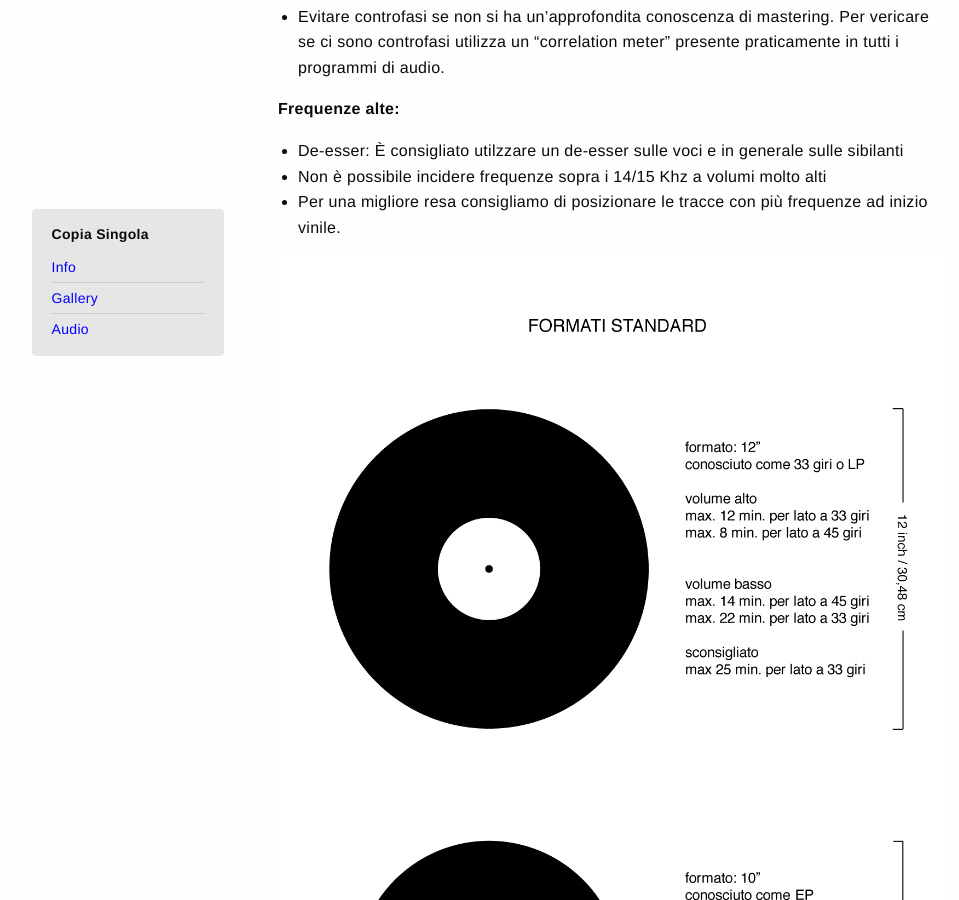
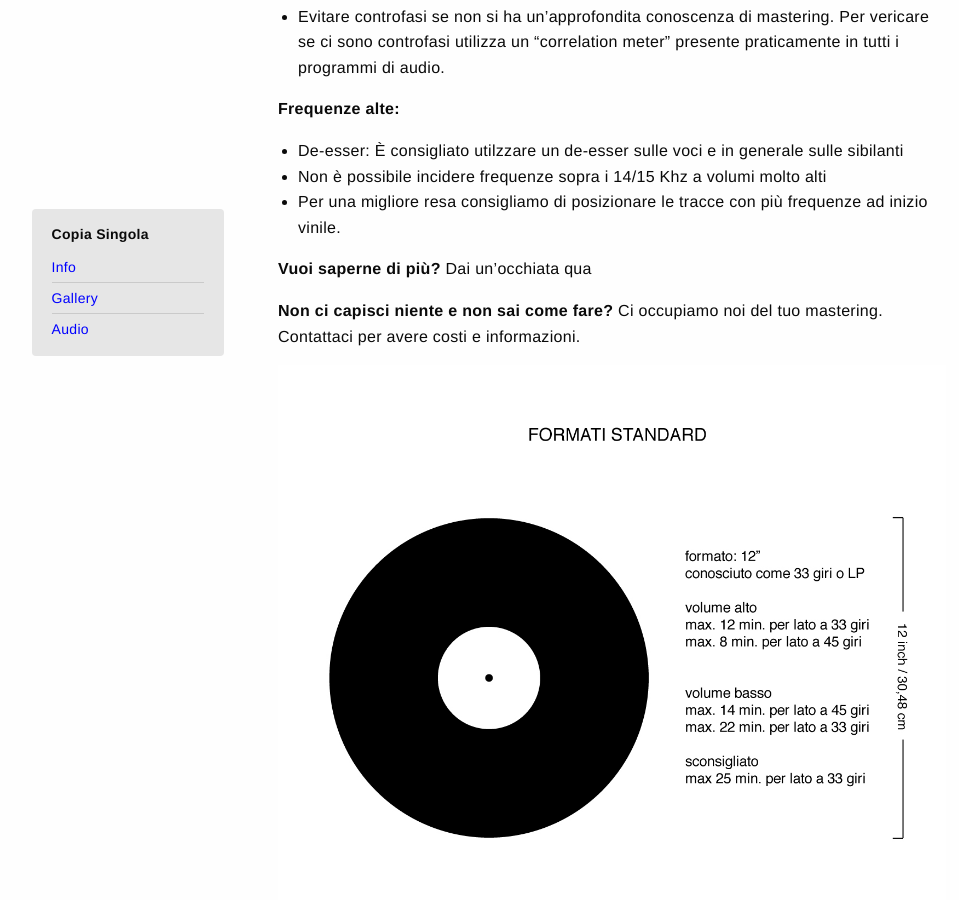
Before and after one commit to Vinilificio/Vinilificio.github.io, a Jekyll site: the page built from _pages/single-copy.md, in a window 1280 px wide and 900 px high, scrolled down 1412 px. Shown: the whole window, without its empty margins (28-987 px from the left). Built offline with Jekyll 4.4.1, drawn with Linux system fonts in a browser that asks for light colours.

Commit message:
Update single-copy.md

```diff
--- a/_pages/single-copy.md
+++ b/_pages/single-copy.md
@@ -57,5 +57,8 @@ Accettiamo qualsiasi tipo di formato audio digitale. wav, aiff, mp3...
 * Non è possibile incidere frequenze sopra i 14/15 Khz a volumi molto alti
 * Per una migliore resa consigliamo di posizionare le tracce con più frequenze ad inizio vinile.
 
+**Vuoi saperne di più?** Dai un'occhiata qua
+
+**Non ci capisci niente e non sai come fare?** Ci occupiamo noi del tuo mastering. Contattaci per avere costi e informazioni.
 
 ![infographic vinili](/img/infografic-vinili_senza_web.jpg)
```
